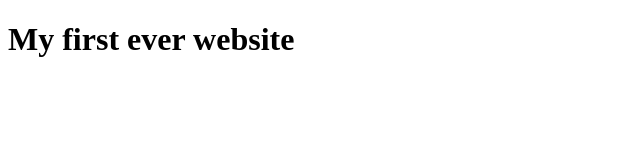
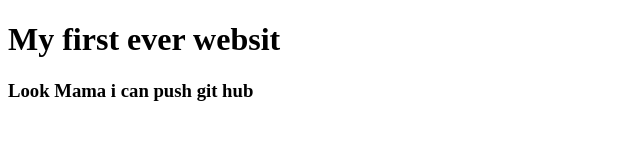
Before and after one commit to omer-farouq/my-first-websitetwo, a plain HTML site: page index.html in a window 1280 px wide. Shown: the whole page, without its empty margins (0-640 px from the left). Drawn offline with Linux system fonts and the light colour scheme.

Commit message:
learn github

```diff
--- a/index.html
+++ b/index.html
@@ -1,5 +1,4 @@
 <!DOCTYPE html>
-<html lang="en">
 <head>
     <meta charset="UTF-8">
     <meta http-equiv="X-UA-Compatible" content="IE=edge">
@@ -7,6 +6,7 @@
     <title>Document</title>
 </head>
 <body>
-    <h1>My first ever website</h1>
+    <h1>My first ever websit</h1>
+    <H3>Look Mama i can push git hub</H3>
 </body>
 </html>
```
